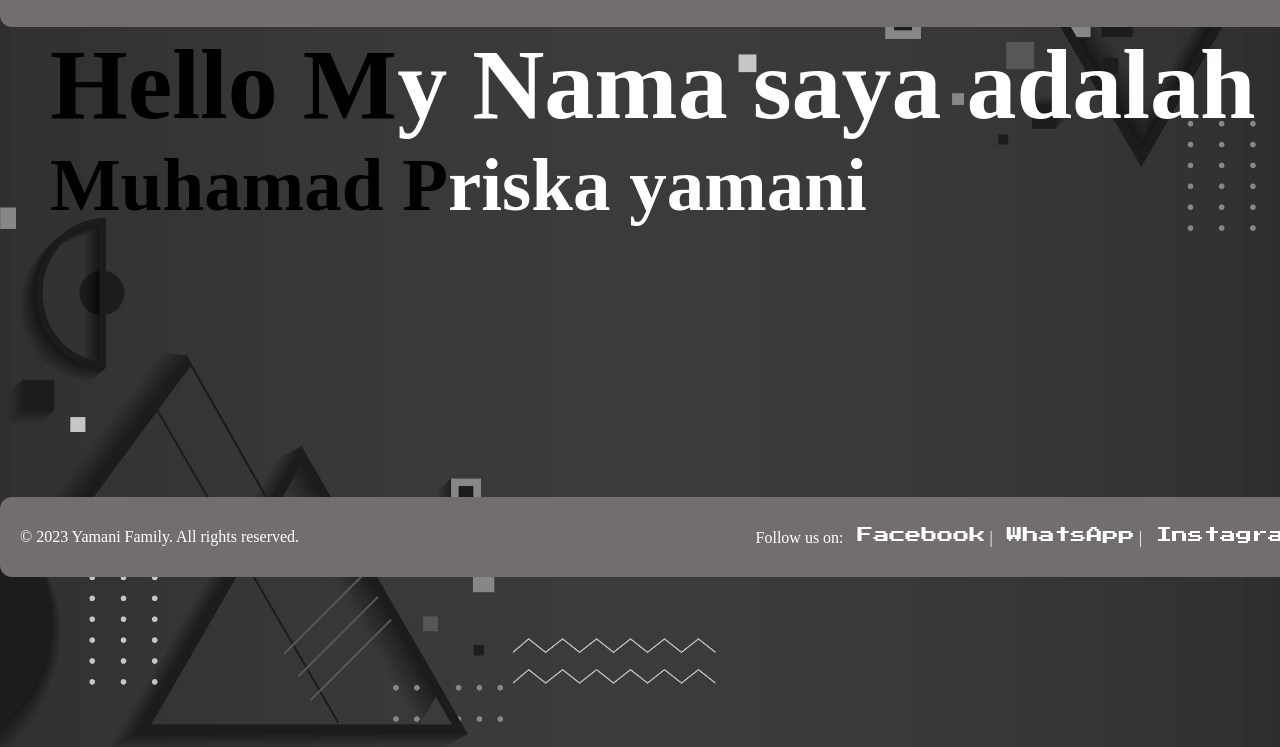
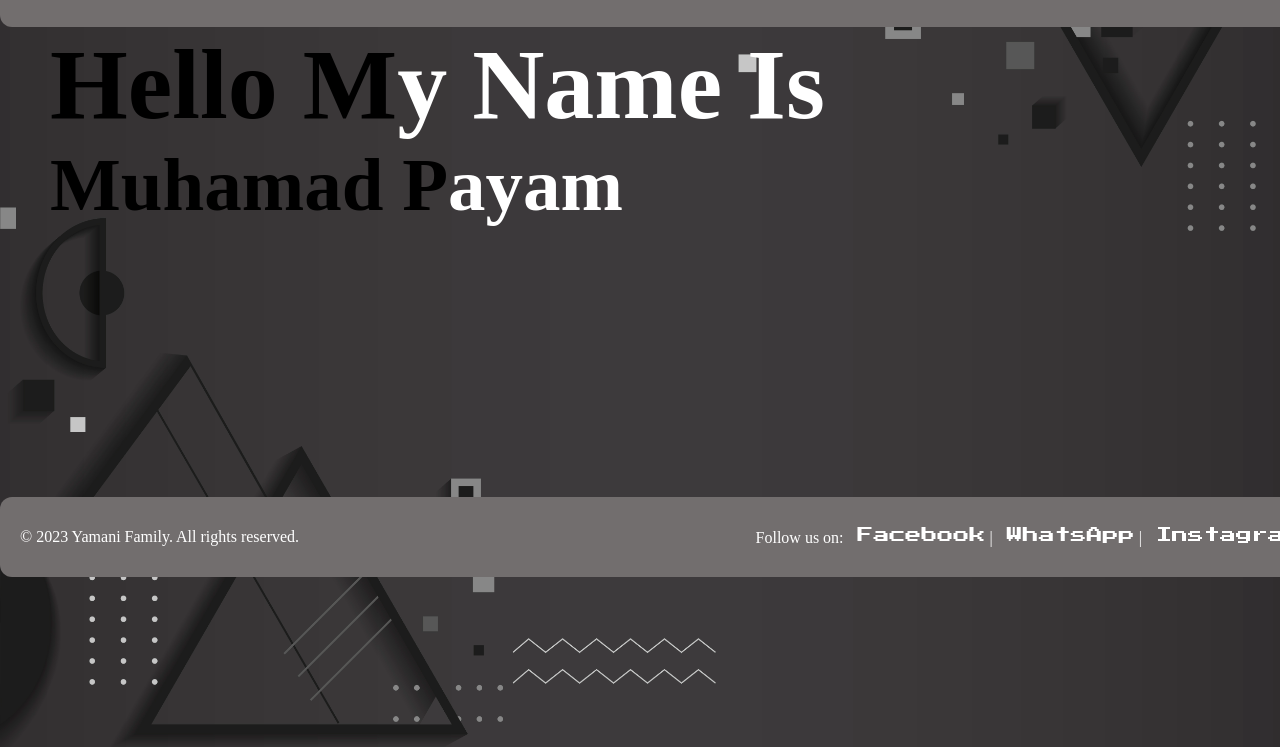
Before and after one commit to muhamadpriskayamani/myportofolio, a plain HTML site: page index.html in a window 1280 px wide. Shown: the part 53-800 px from the top of the page. Drawn offline with Linux system fonts and the light colour scheme; a web font is replaced by a local one.

Commit message:
update index

```diff
--- a/index.html
+++ b/index.html
@@ -25,8 +25,8 @@
         </nav>
     </header>
     <main>
-        <h1>Hello M<span>y Nama saya adalah</span></h1>
-        <h2>Muhamad P<span>riska yamani</span></h2>
+        <h1>Hello M<span>y Name Is</span></h1>
+        <h2>Muhamad P<span>ayam</span></h2>
     </main>
         <!-- end nav -->
         <!-- main -->
```
